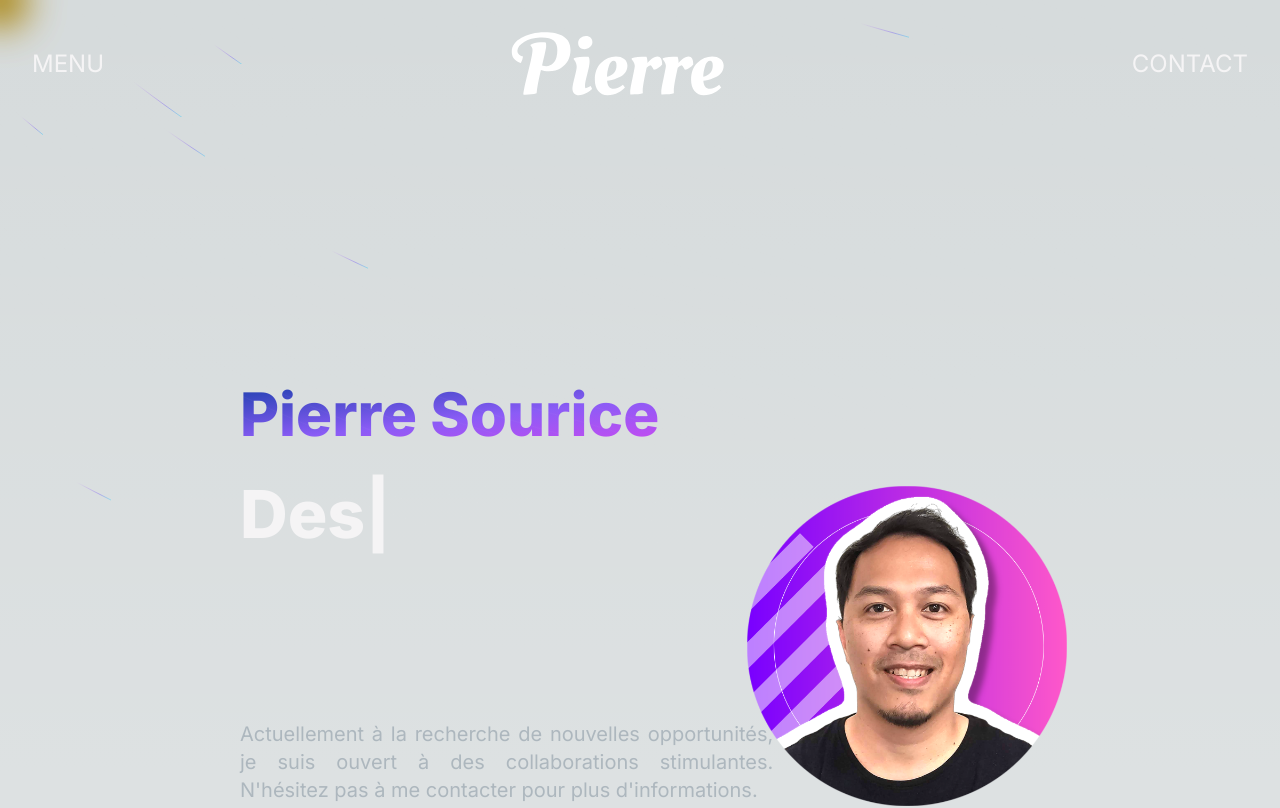
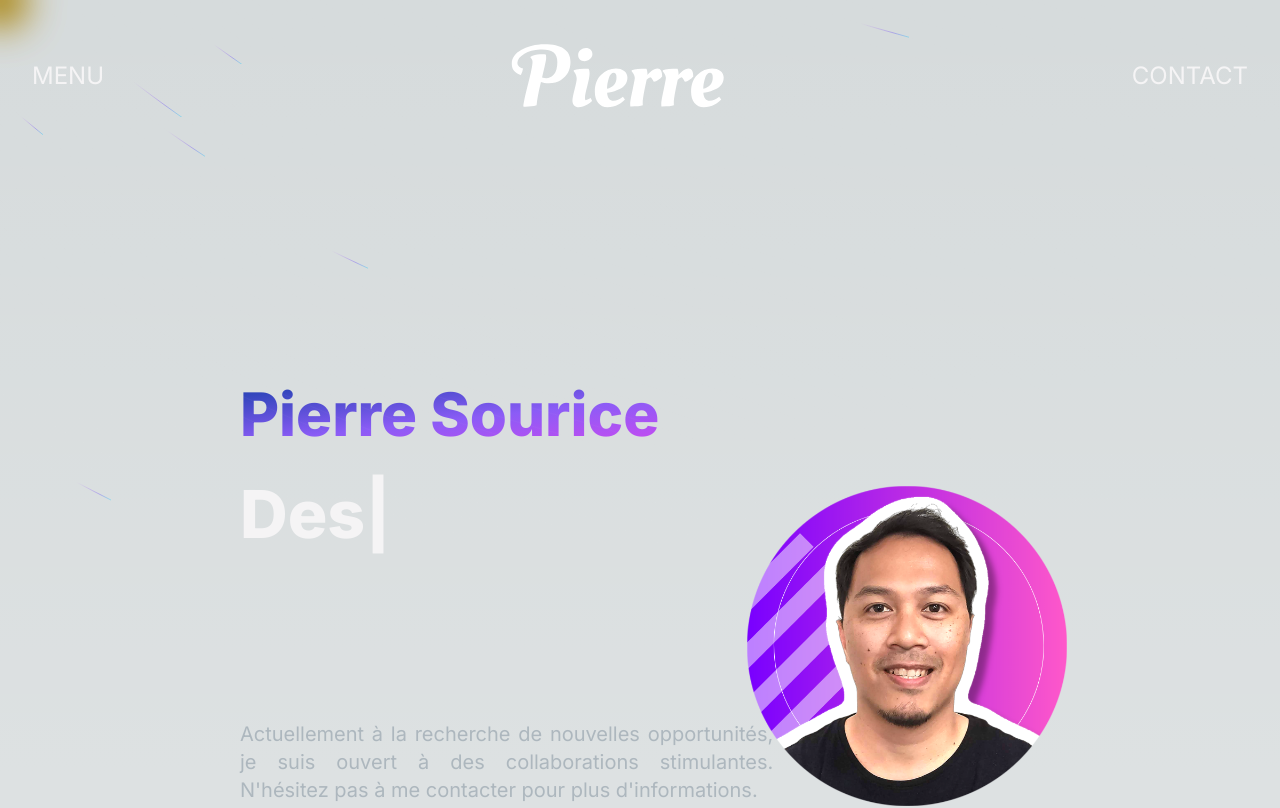
Before and after one commit to Weeskin/Personnal-portfolio-website, a Next.js app: page / in a window 1280 px wide. Shown: the top 808 px of the page. Built offline with nearby package versions, Linux system fonts and the light colour scheme.

Commit message:
Margin top header

```diff
--- a/src/components/section/Header.tsx
+++ b/src/components/section/Header.tsx
@@ -32,7 +32,7 @@ export default function Header(): ReactElement {
 	};
 
 	return (
-		<div className="header min-w-screen fixed left-0 top-0 z-10 w-screen px-7 transition-all duration-500 ease-out">
+		<div className="header min-w-screen fixed left-0 top-0 z-10 w-screen px-7 transition-all duration-500 ease-out mt-3">
 			<div className="overflow-hidden bg-none">
 				<div className="header_container flex items-center justify-between transition-all duration-500 ease-out will-change-transform lg:py-8">
 					<MenuButton>Menu</MenuButton>
```
